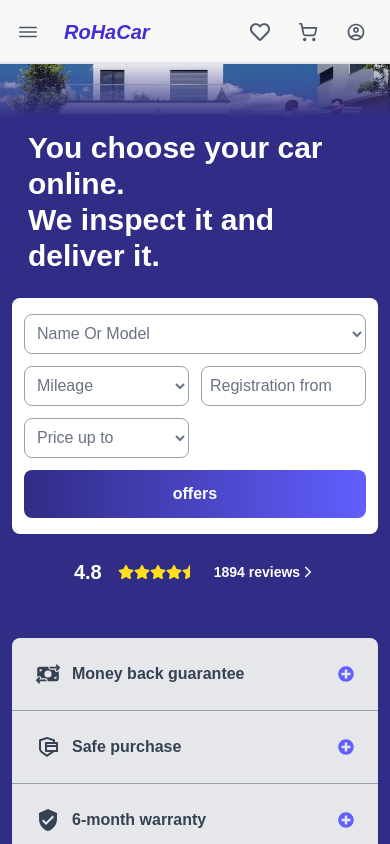
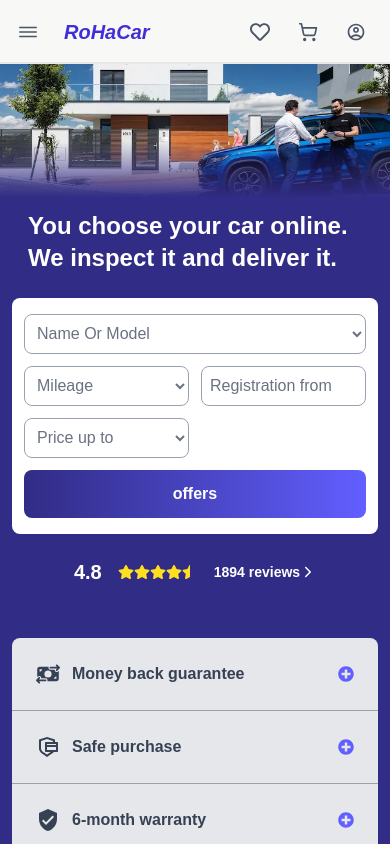
Before and after one commit to RoHa95/RohaCar, a Next.js app: page / in a window 390 px wide. Shown: the top 844 px of the page. Built offline with nearby package versions, Linux system fonts and the light colour scheme.

Commit message:
fix some styles

```diff
--- a/components/module/SearchForm.js
+++ b/components/module/SearchForm.js
@@ -51,7 +51,7 @@ function SearchForm() {
         <div className="absolute -bottom-20 md:-bottom-10 left-0 lg:top-16 lg:left-0 lg:max-h-[450px] lg:px-5 lg:py-12 w-full overflow-visible">
           <div className=" lg:hidden w-full h-14 bg-[linear-gradient(to_top,theme(colors.indigo.900),transparent)] "></div>
           <div className="max-w-7xl px-4 lg:mx-auto bg-indigo-900 lg:bg-transparent">
-            <h1 className="lg:text-4xl text-3xl font-bold bg-indigo-900 lg:bg-transparent text-white p-3">
+            <h1 className="lg:text-4xl text-2xl font-bold bg-indigo-900 lg:bg-transparent text-white p-3">
               You choose your car online.
               <br /> We inspect it and deliver it.
             </h1>
```
